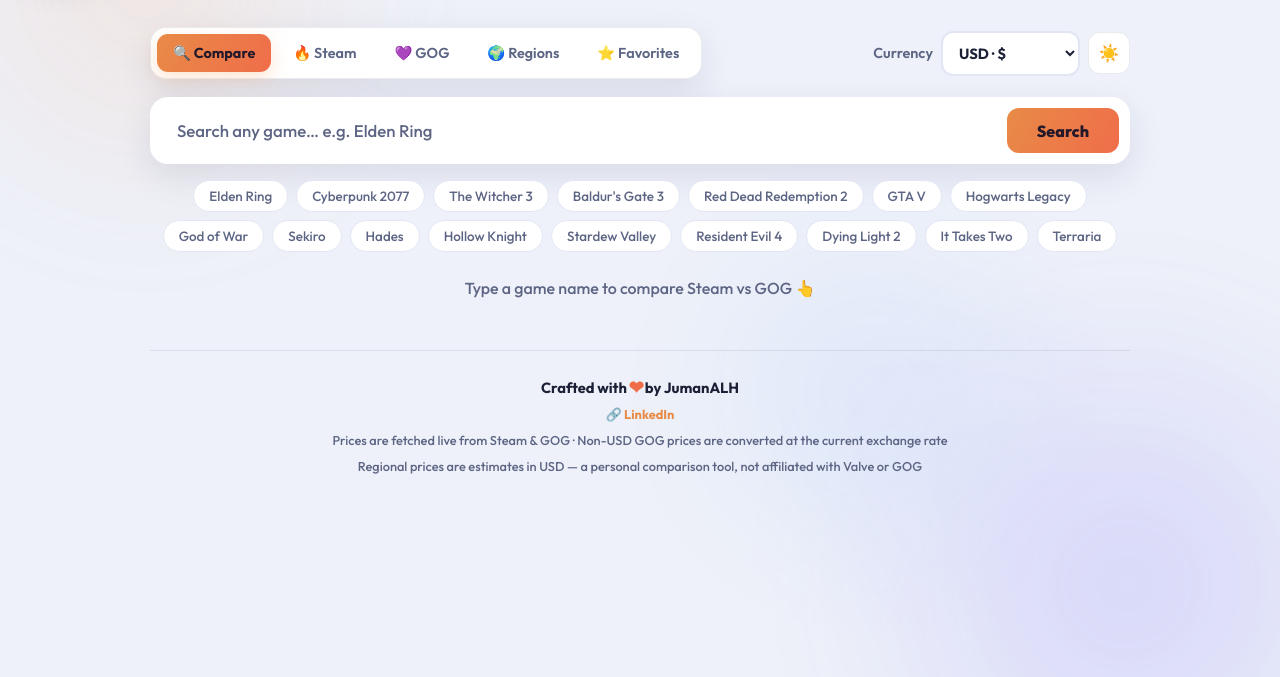
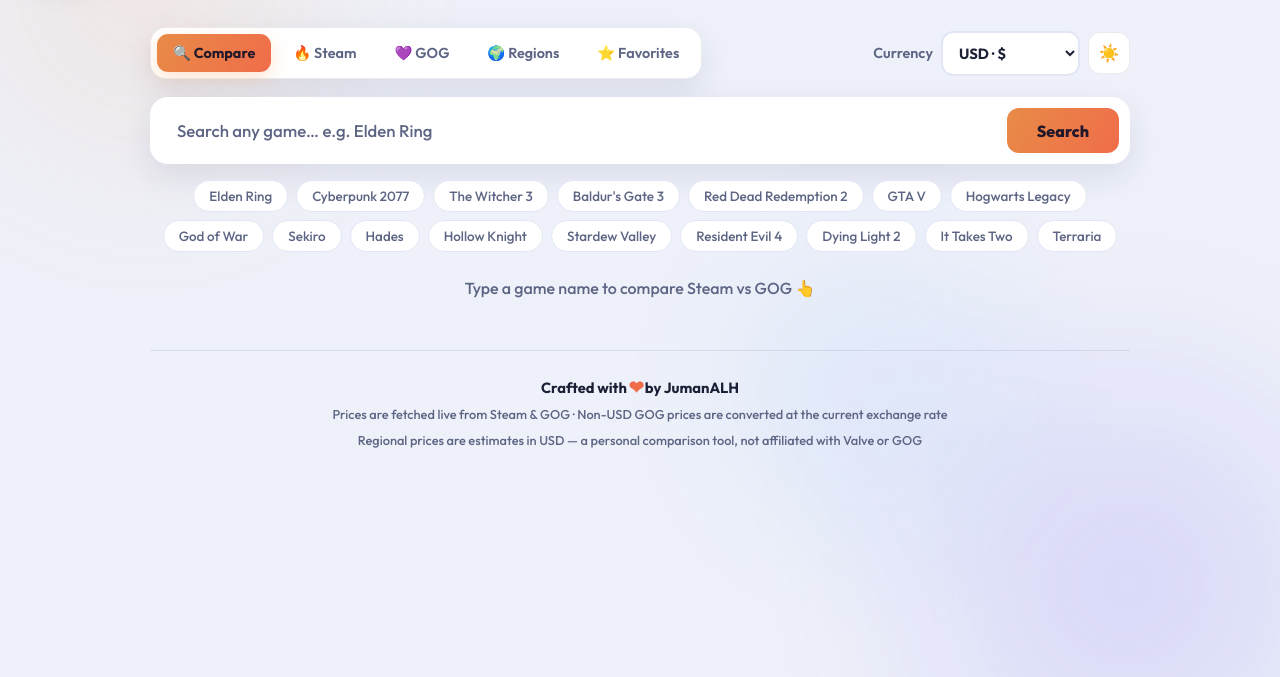
Before and after one commit to JumanALH/game-price-compare, a website: page public/index.html in a window 1280 px wide. Shown: the part 123-800 px from the top of the page. Drawn offline with Linux system fonts and the light colour scheme.

Commit message:
fix: remove LinkedIn link from footer credit

```diff
--- a/public/index.html
+++ b/public/index.html
@@ -487,11 +487,6 @@
   footer .credit { font-size: 0.92rem; font-weight: 700; color: var(--text); }
   footer .credit .heart { color: var(--accent-2); display: inline-block; animation: beat 1.6s ease-in-out infinite; }
   @keyframes beat { 0%,100% { transform: scale(1); } 12% { transform: scale(1.25); } 24% { transform: scale(1); } }
-  footer a.x {
-    color: var(--accent); text-decoration: none; font-weight: 700;
-    transition: color 0.2s;
-  }
-  footer a.x:hover { color: var(--accent-2); text-decoration: underline; }
 
   /* ===== Responsive ===== */
   @media (max-width: 1150px) {
@@ -586,7 +581,6 @@
 
   <footer class="enter d4">
     <div class="credit">Crafted with <span class="heart">❤</span> by <strong>JumanALH</strong></div>
-    <a class="x" href="https://www.linkedin.com/in/juman-al-huthaili-762200325" target="_blank" rel="noopener noreferrer">🔗 LinkedIn</a><br />
     Prices are fetched live from Steam &amp; GOG · Non-USD GOG prices are converted at the current exchange rate<br />
     Regional prices are estimates in USD — a personal comparison tool, not affiliated with Valve or GOG
   </footer>
```
